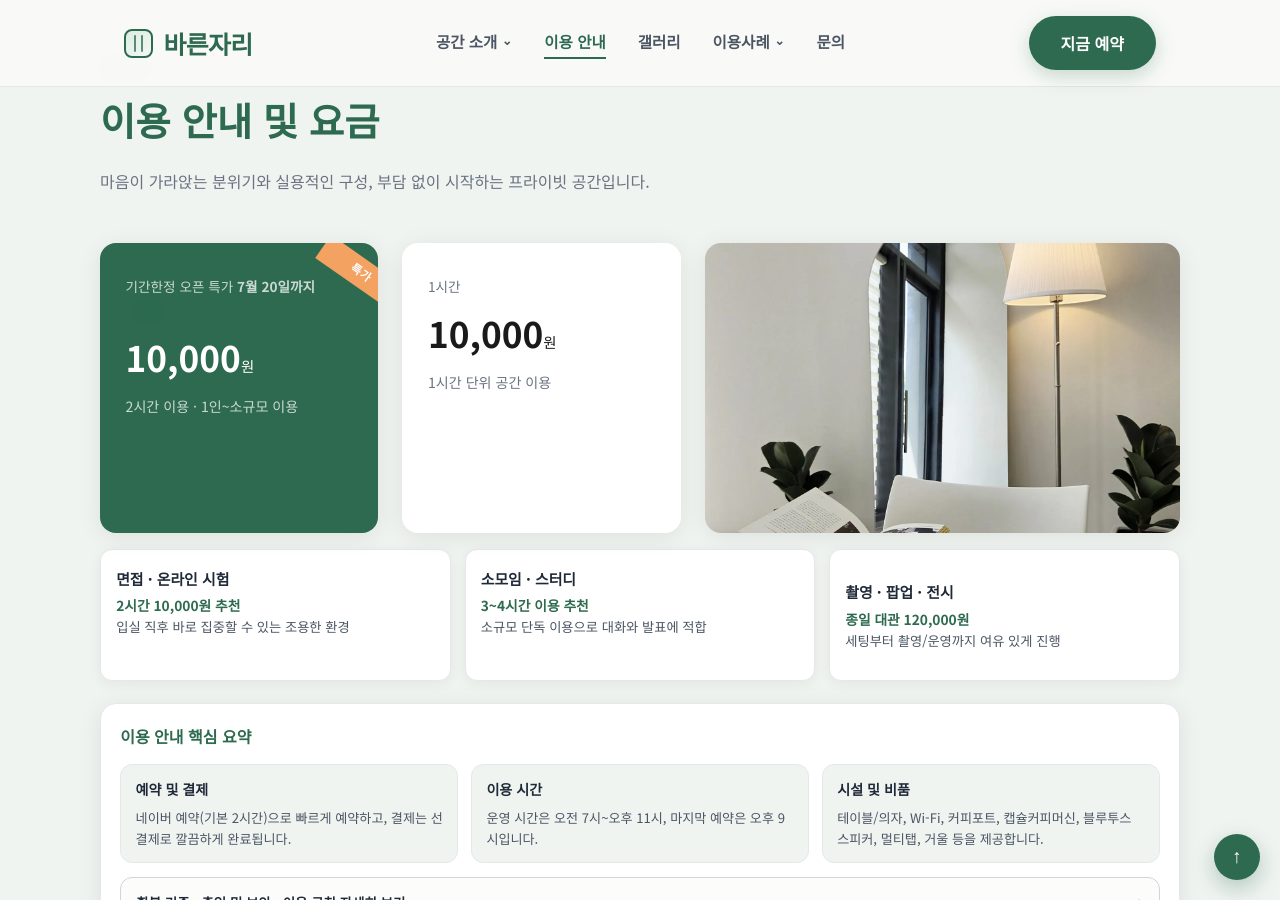
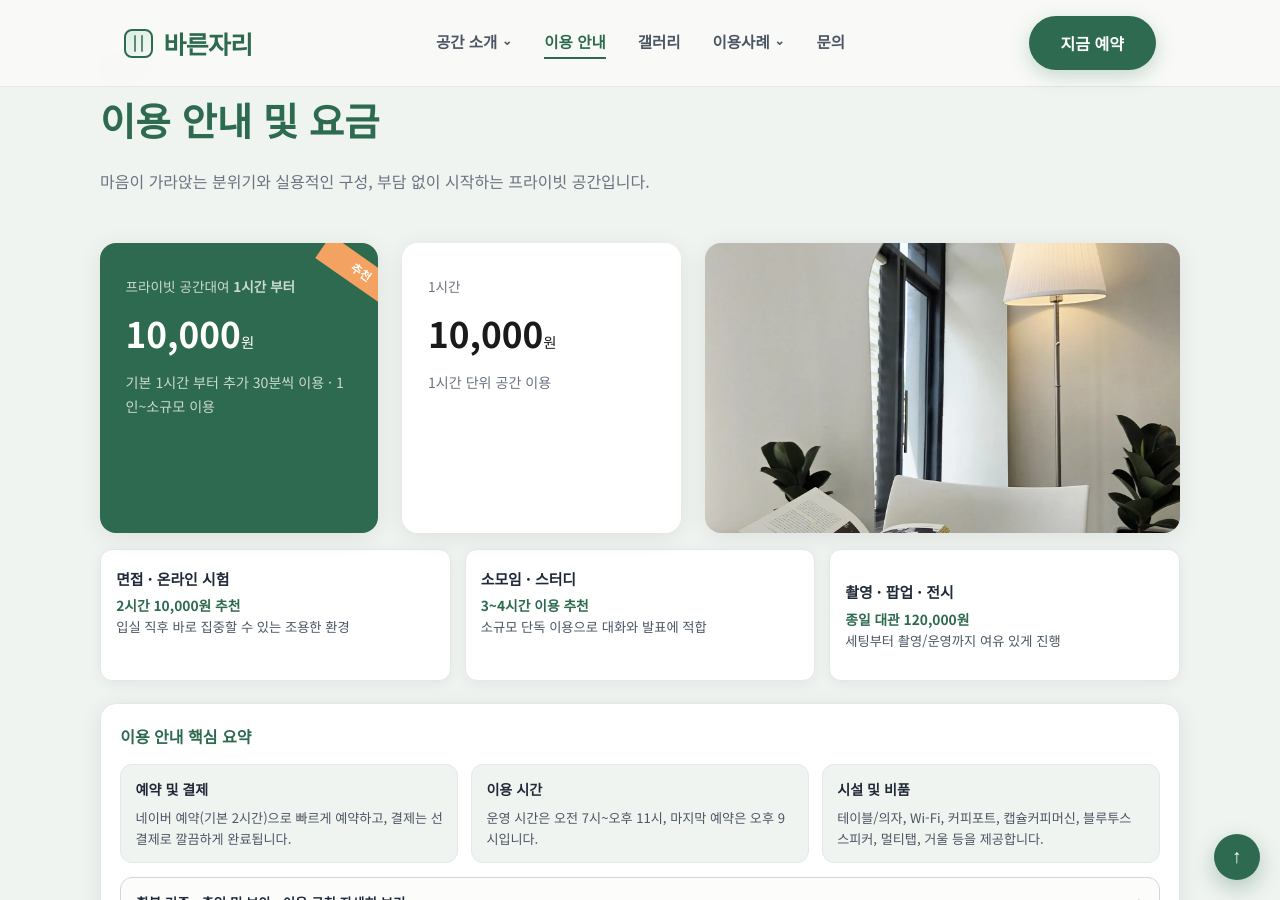
Before and after one commit to bareunspace/blog, a Jekyll site: the page built from index.html, in a window 1280 px wide and 900 px high, scrolled down 2125 px. Built offline with Jekyll 4.4.1, drawn with Linux system fonts in a browser that asks for light colours.

Commit message:
프로모션 종료

```diff
--- a/index.html
+++ b/index.html
@@ -328,11 +328,11 @@ script_version: 20260716-1
       <p class="section-desc">마음이 가라앉는 분위기와 실용적인 구성, 부담 없이 시작하는 프라이빗 공간입니다.</p>
       <div class="about-layout">
         <div class="pricing-cards">
-          <a href="https://m.booking.naver.com/booking/10/bizes/1663159/items/7711746" target="_blank" rel="noopener noreferrer" class="price-card featured" data-cta="price_2hour" aria-label="2시간 이용 10,000원 예약하기">
-            <span class="price-badge">특가</span>
-            <p class="price-label">기간한정 오픈 특가 <strong>7월 20일까지</strong><span class="promo-inline" id="promoInlineCountdown">D-day</span></p>
+          <a href="https://booking.naver.com/booking/10/bizes/1663159/items/7861240" target="_blank" rel="noopener noreferrer" class="price-card featured" data-cta="price_2hour" aria-label="2시간 이용 10,000원 예약하기">
+            <span class="price-badge">추천</span>
+            <p class="price-label">프라이빗 공간대여 <strong>1시간 부터</strong></p>
             <p class="price-amount">10,000<span class="price-unit">원</span></p>
-            <p class="price-desc">2시간 이용 · 1인~소규모 이용</p>
+            <p class="price-desc">기본 1시간 부터 추가 30분씩 이용 · 1인~소규모 이용</p>
           </a>
           <a href="https://booking.naver.com/booking/10/bizes/1663159/items/7861240" target="_blank" rel="noopener noreferrer" class="price-card" data-cta="price_1hour" aria-label="1시간 10,000원 예약하기">
             <p class="price-label">1시간</p>
```
